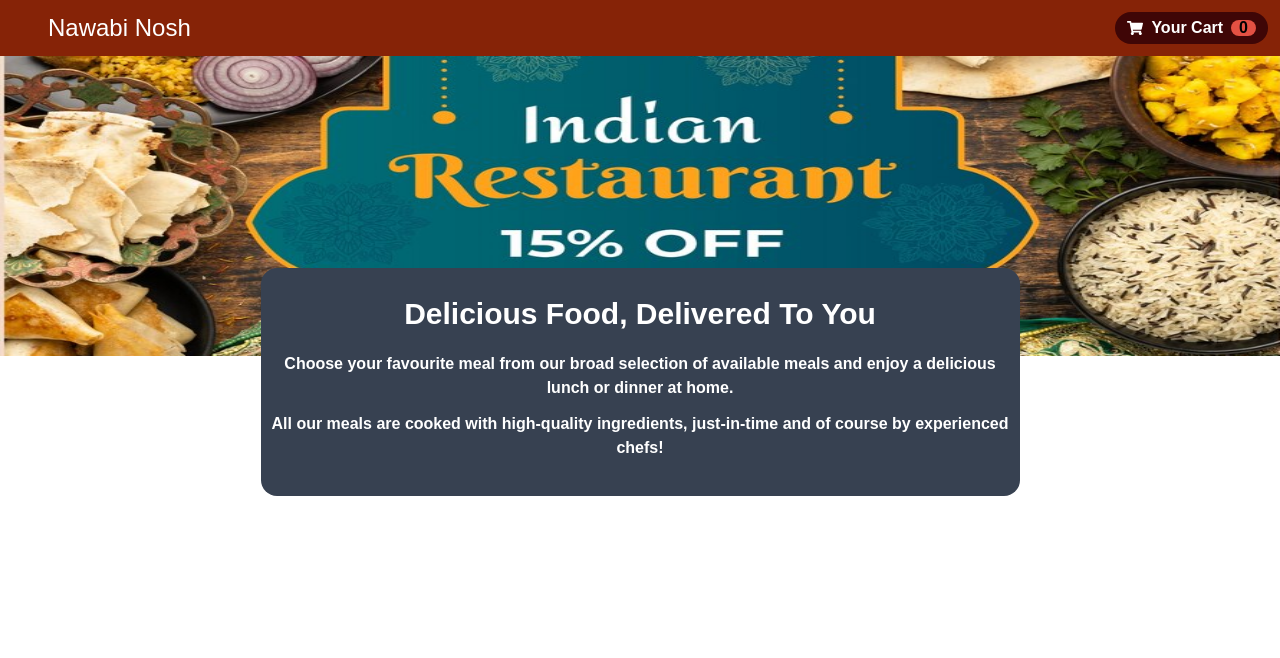
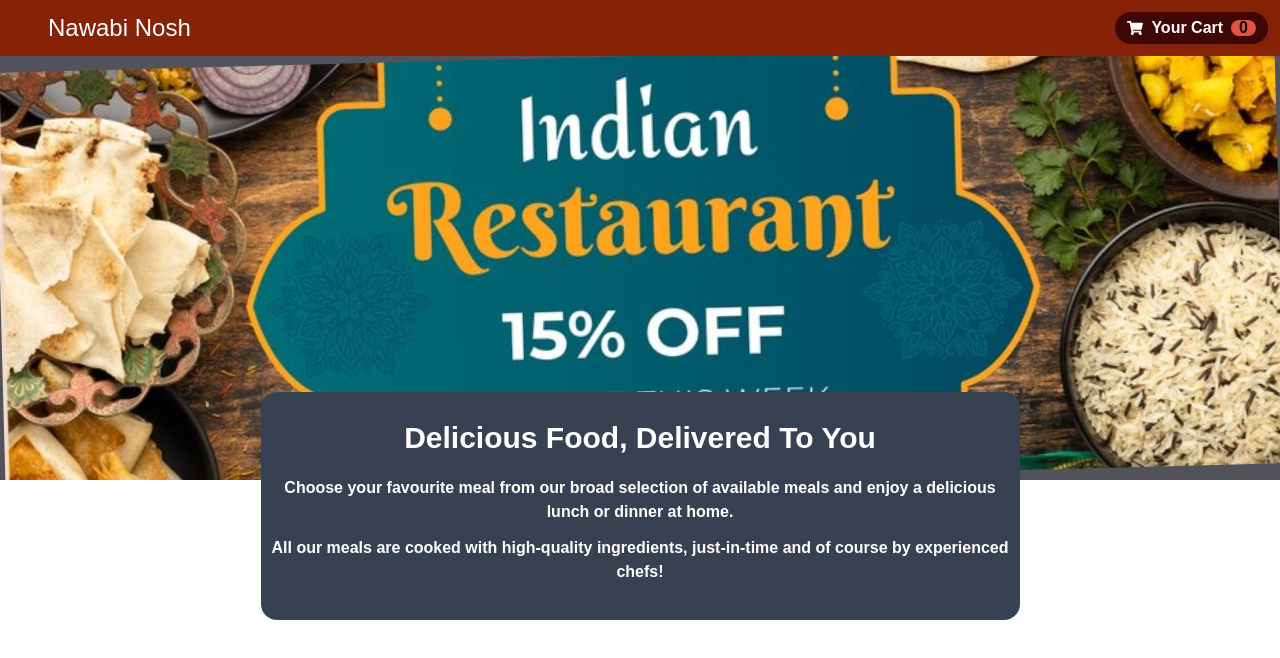
Before and after one commit to Atul9180/React_Ecommerce_Application, a JavaScript app in the folder client/: page / in a window 1280 px wide. Shown: the top 658 px of the page. Built offline with nearby package versions, Linux system fonts and the light colour scheme.

Commit message:
css update banner_RestaurantSummary

```diff
--- a/client/src/components/Layout/Header.js
+++ b/client/src/components/Layout/Header.js
@@ -15,11 +15,11 @@ const Header = () => {
         </button>
       </header>
 
-      <div className="pt-14 w-[100%] -z-20">
+      <div className="pt-14 w-[100%] -z-20 h-[30rem] overflow-hidden relative bg-zinc-600 ">
         <img
           src={promotionBannerImage}
           alt="promotionBannerImage"
-          className="w-full md:h-[300px] h-[200px]"
+          className="w-[110%] max-h-[100%] transform -rotate-[1.5deg] object-cover"
         />
       </div>
     </>
```
